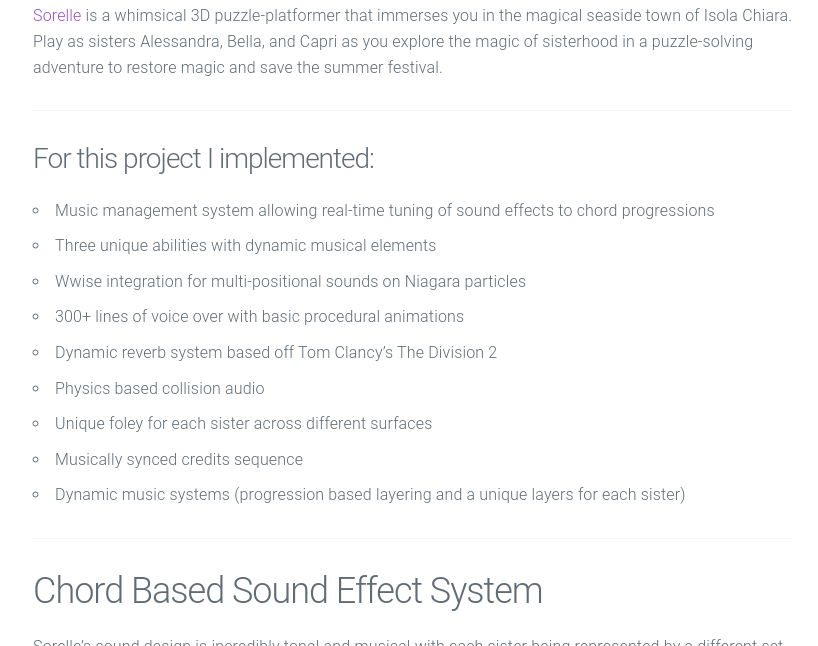
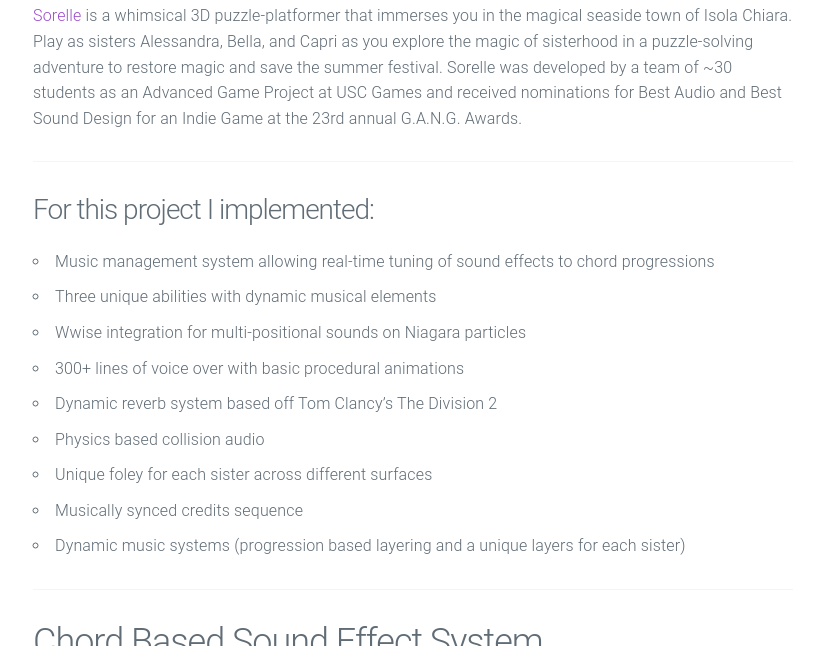
Before and after one commit to samhimit/samhimit.github.io, a Jekyll site: the page built from sound/_posts/2024-5-06-sorelle.md, in a window 1280 px wide and 900 px high, scrolled down 401 px, cut to the strip 254-900 px from the top of the window. Shown: the whole strip, without its empty margins (227-1045 px from the left). Built offline with Jekyll 4.4.1, drawn with Linux system fonts in a browser that asks for light colours.

```diff
--- a/sound/_posts/2024-5-06-sorelle.md
+++ b/sound/_posts/2024-5-06-sorelle.md
@@ -14,11 +14,12 @@
     frameborder="0"
     allow="autoplay; encrypted-media"
     allowfullscreen
+    referrerpolicy="strict-origin-when-cross-origin"
 >
 </iframe>
 </center>
 
-[Sorelle](https://store.steampowered.com/app/2916580/Sorelle/) is a whimsical 3D puzzle-platformer that immerses you in the magical seaside town of Isola Chiara. Play as sisters Alessandra, Bella, and Capri as you explore the magic of sisterhood in a puzzle-solving adventure to restore magic and save the summer festival.
+[Sorelle](https://store.steampowered.com/app/2916580/Sorelle/) is a whimsical 3D puzzle-platformer that immerses you in the magical seaside town of Isola Chiara. Play as sisters Alessandra, Bella, and Capri as you explore the magic of sisterhood in a puzzle-solving adventure to restore magic and save the summer festival. Sorelle was developed by a team of ~30 students as an Advanced Game Project at USC Games and received nominations for Best Audio and Best Sound Design for an Indie Game at the 23rd annual G.A.N.G. Awards.
 
 ***
 
```
Also changed, not shown: other parts of sound/_posts/2024-5-06-sorelle.md (+9 -0 lines), games/_posts/2024-5-06-sorelle.md (+1 -1 lines).
